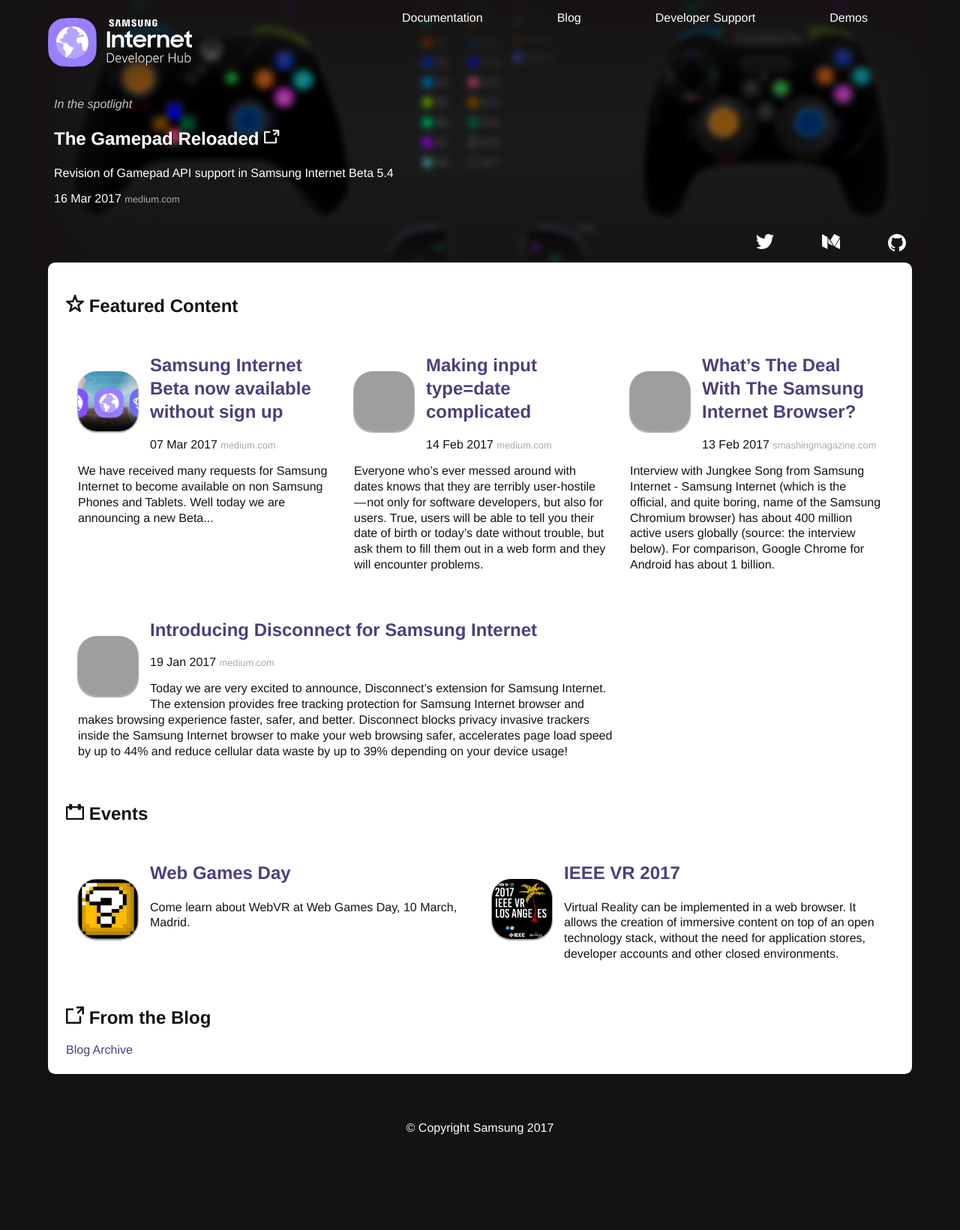
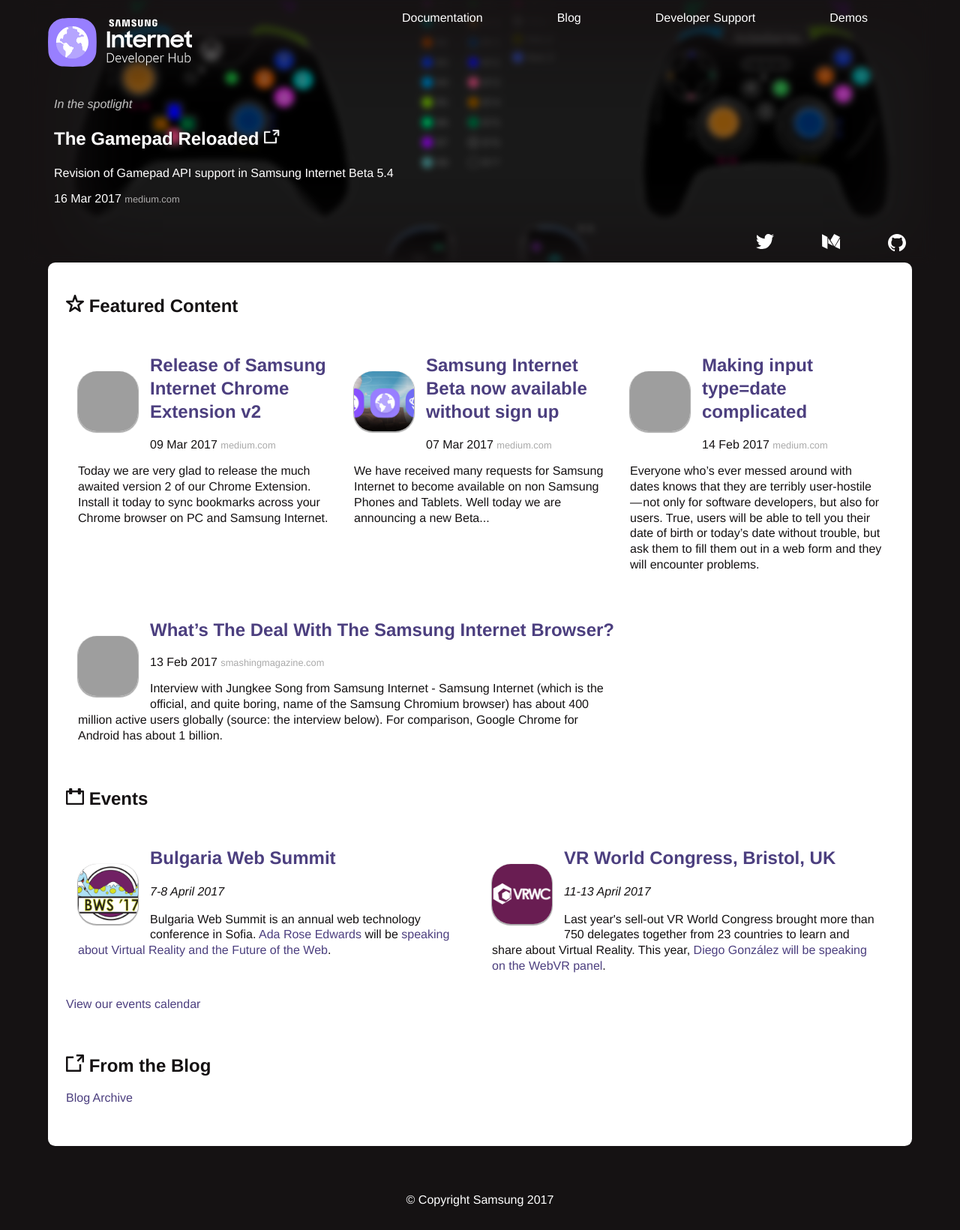
Before and after one commit to SamsungInternet/homepage-archive, a Jekyll site: the page built from index.html, in a window 1280 px wide. Shown: the whole page at 75% size. Built offline with Jekyll 4.4.1, drawn with Linux system fonts in a browser that asks for light colours; before the commit the page ends 1544 px from its top, so only the background shows below that; grey boxes are pictures that could not be loaded.

Commit message:
Update events and featured content

```diff
--- a/_posts/2017-01-19-disconnect.md
+++ /dev/null
@@ -1,9 +0,0 @@
----
-title: "Introducing Disconnect for Samsung Internet"
-short_desc: "Stay safe on the web by blocking trackers with Samsung Internet and Disconnect.me"
-long_desc: "Today we are very excited to announce, Disconnect’s extension for Samsung Internet. The extension provides free tracking protection for Samsung Internet browser and makes browsing experience faster, safer, and better. Disconnect blocks privacy invasive trackers inside the Samsung Internet browser to make your web browsing safer, accelerates page load speed by up to 44% and reduce cellular data waste by up to 39% depending on your device usage!"
-author: Mahesh Kulkarni
-image: https://cdn-images-1.medium.com/max/800/1*6E-tWM0WPWhyMkiOHFze6w.jpeg
-link: https://medium.com/samsung-internet-dev/introducing-disconnect-for-samsung-internet-f23b29a05463#.b7ey62qut
-external: medium.com
----
--- /dev/null
+++ b/_posts/2017-03-09-samsung-internet-chrome-extension.md
@@ -0,0 +1,9 @@
+---
+title: "Release of Samsung Internet Chrome Extension v2"
+short_desc: "The much awaited version 2 of our Chrome Extension"
+long_desc: "Today we are very glad to release the much awaited version 2 of our Chrome Extension. Install it today to sync bookmarks across your Chrome browser on PC and Samsung Internet."
+author: Divjot Singh
+image: https://cdn-images-1.medium.com/max/600/1*e16MS4BgBe8e-DtlF666JA.png
+link: https://medium.com/samsung-internet-dev/release-of-samsung-internet-chrome-extension-v2-644e7b97096e
+external: medium.com
+---
--- a/index.html
+++ b/index.html
@@ -49,20 +49,25 @@
 	<h1><img src="images/calendarLogo.svg" class="title-icon" alt="Events"> Events</h1>
 	<div class="norm-subSection_feed">
 		<div class="feed-item">
-			<a href="http://webgamesday.com/"><img src="images/events/q-mark.png" class="feed-item_image"><h2>Web Games Day</h2></a>
-			<p>Come learn about WebVR at Web Games Day, 10 March, Madrid. </p>
+			<a href="https://bulgariawebsummit.com/"><img src="images/events/bulgaria-web-summit.png" class="feed-item_image"><h2>Bulgaria Web Summit</h2></a>
+			<p><em>7-8 April 2017</em></p>
+			<p>Bulgaria Web Summit is an annual web technology conference in Sofia. <a href="https://twitter.com/lady_ada_king">Ada Rose Edwards</a> will be <a href="https://bulgariawebsummit.com/#schedule">speaking about Virtual Reality and the Future of the Web</a>.</p>
 		</div>
 		<div class="feed-item">
-			<a href="https://ieeevr.org"><img src="images/events/ieeevr.JPG" class="feed-item_image"><h2>IEEE VR 2017</h2></a>
-			<p>Virtual Reality can be implemented in a web browser. It allows the creation of immersive content on top of an open technology stack, without the need for application stores, developer accounts and other closed environments. </p>
+			<a href="http://vrworldcongress.com/"><img src="images/events/vrwc-logo-white.png" class="feed-item_image"><h2>VR World Congress, Bristol, UK</h2></a>
+			<p><em>11-13 April 2017</em></p>
+			<p>Last year's sell-out VR World Congress brought more than 750 delegates together from 23 countries to learn and share about Virtual Reality.
+				This year, <a href="https://twitter.com/diekus">Diego González will be <a href="http://vrworldcongress.com/speakers/speaker-list/">speaking on the WebVR panel</a>.</p>
 		</div>
 	</div>
+
+	<div class="view-more"><a href="https://calendar.google.com/calendar/ical/ada.is_798flqlnghvdh2abjml9vqc8a0%40group.calendar.google.com/public/basic.ics">View our events calendar</a></div>
 
 	<h1><img src="images/linksLogo.svg" class="title-icon" alt="Links"> From the Blog</h1>
 	<div class="norm-subSection_feed">
 		<script src="scripts/template.js" defer data-template="feed-list" data-max="6" data-src="https://feed-service.ada.is/feed?properties=title,description,feedUrl,link&urls=https://medium.com/feed/samsung-internet-dev/"></script>
 	</div>
 
-	<div><a href="https://medium.com/samsung-internet-dev/archive">Blog Archive</a></div>
+	<div class="view-more"><a href="https://medium.com/samsung-internet-dev/archive">Blog Archive</a></div>
 
 </section>
--- a/style/index.scss
+++ b/style/index.scss
@@ -33,3 +33,7 @@
 	width: 1em;
 	padding-top: .3em;
 }
+
+.view-more {
+	margin-bottom: 2em;
+}
```
Also changed, not shown: images/events/bulgaria-web-summit.png (added), images/events/vrwc-logo-white.png (added).
